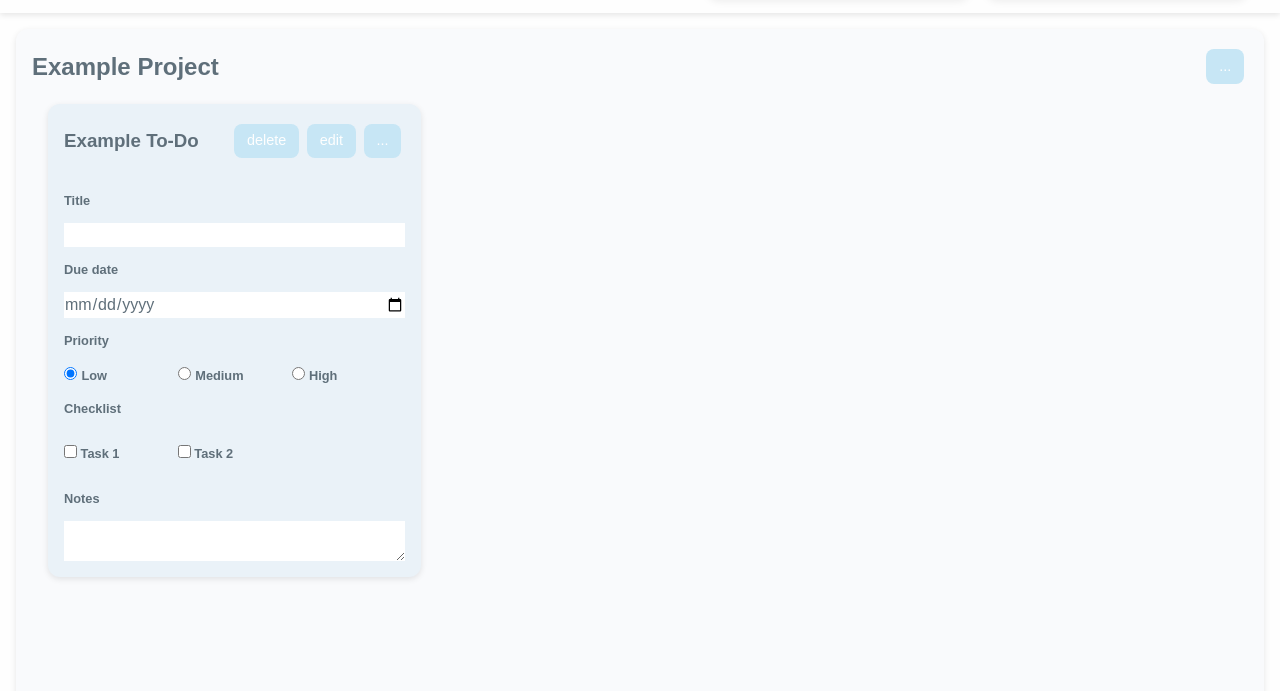
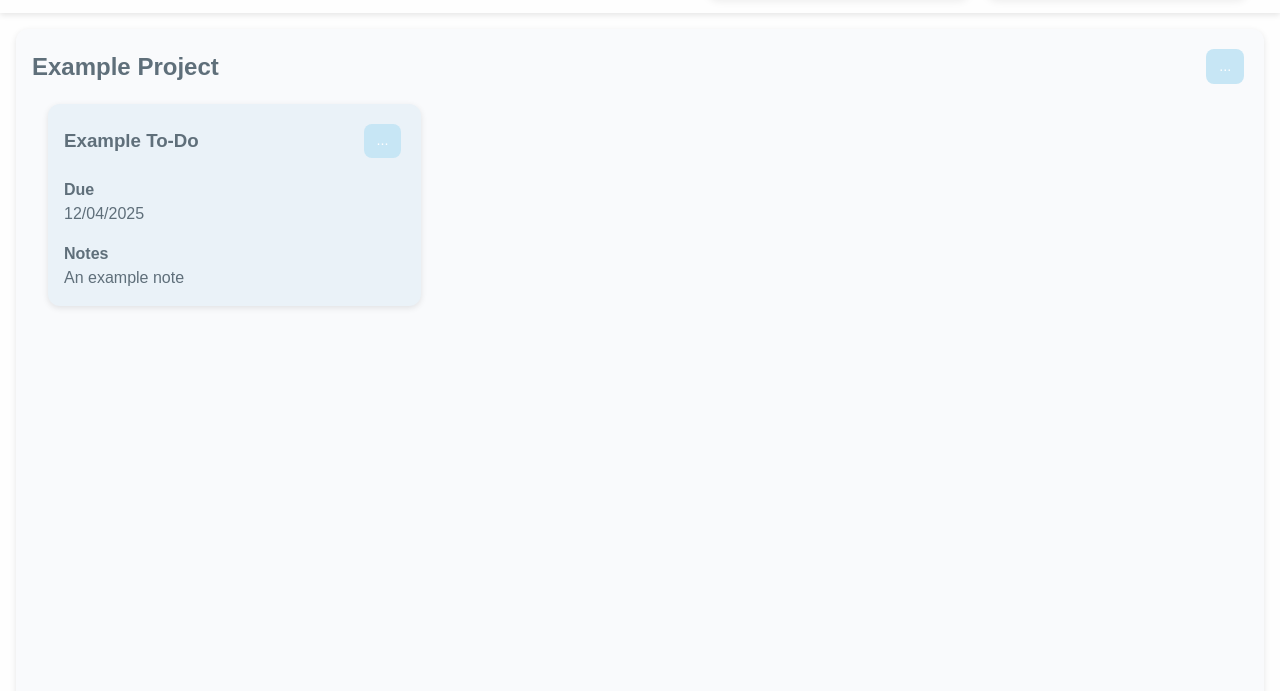
Before and after one commit to HugsyMal0n3/todo, a website built with webpack: page src/index.html in a window 1280 px wide. Shown: the part 109-800 px from the top of the page. Built offline with nearby package versions, Linux system fonts and the light colour scheme.

Commit message:
Refactor: example to-do .html

```diff
--- a/src/index.html
+++ b/src/index.html
@@ -42,52 +42,17 @@
         <div>
           <h3>Example To-Do</h3>
           <div class="action-btns">
-            <button type="button">delete</button>
-            <button type="button">edit</button>
             <button id="option-btn" type="button">...</button>
           </div>
         </div>
-
-        <form>
-          <label for="todo-title">Title</label>
-          <input type="text" id="todo-title" name="todo-title" />
-
-          <label for="due-date">Due date</label>
-          <input type="date" id="due-date" name="due-date" />
-
-          <fieldset>
-            <legend>Priority</legend>
-            <div>
-              <input
-                type="radio"
-                id="low"
-                name="priority"
-                value="low"
-                checked
-              />
-              <label for="low">Low</label>
-            </div>
-
-            <div>
-              <input type="radio" id="medium" name="priority" value="medium" />
-              <label for="medium"> Medium</label>
-            </div>
-
-            <div>
-              <input type="radio" id="high" name="priority" value="high" />
-              <label for="high"> High</label>
-            </div>
-          </fieldset>
-
-          <fieldset>
-            <legend>Checklist</legend>
-            <label><input type="checkbox" name="task1" /> Task 1</label>
-            <label><input type="checkbox" name="task2" /> Task 2</label>
-          </fieldset>
-
-          <label for="notes">Notes</label>
-          <textarea id="notes" name="notes"></textarea>
-        </form>
+        <div>
+          <h4>Due</h4>
+          <p>12/04/2025</p>
+        </div>
+        <div>
+          <h4>Notes</h4>
+          <p>An example note</p>
+        </div>
       </article>
     </section>
 
```
